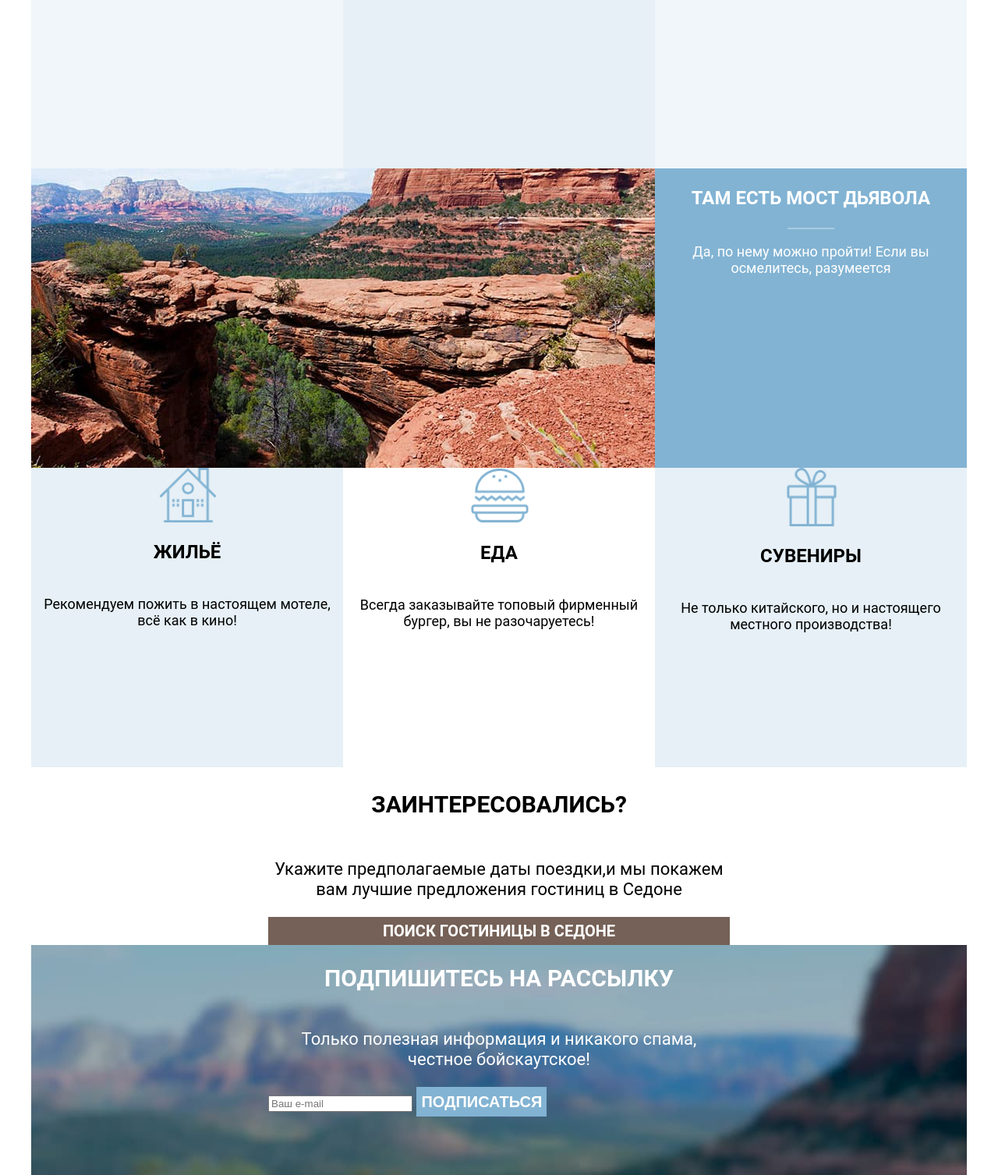
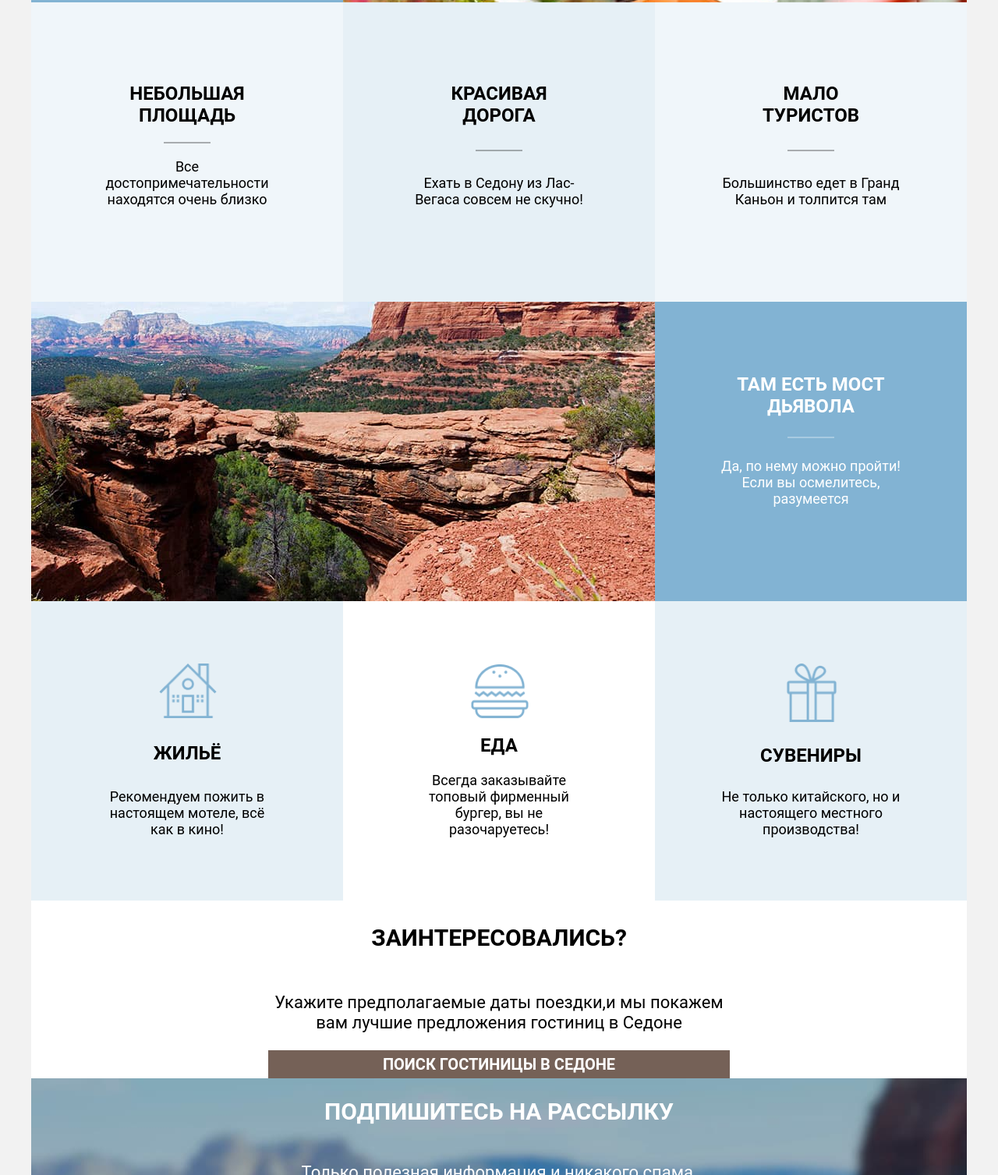
Before and after one commit to htmlacademy-htmlcss/1326617-sedona-35, a plain HTML site: page index.html in a window 1280 px wide. Shown: the part 1293-2800 px from the top of the page at 78% size. Drawn offline with Linux system fonts and the light colour scheme; a web font is replaced by a local one.

Commit message:
Вносит детальную разметку

```diff
--- a/index.html
+++ b/index.html
@@ -54,55 +54,71 @@
             <p class="advantages-about-description">Рассмотрим причины, по которым Седона круче, чем Гранд-Каньон!</p>
           </div>
           <ul class="advantages-list">
-            <li class="advantages-item block-dark-blue">
+            <li class="advantages-item">
+              <div class="advantages-card block-dark-blue">
                 <h3 class="advantages-title">Настоящий городок</h3>
                 <svg width="60" height="2" xmlns="http://www.w3.org/2000/svg">
                   <path fill="#fff" fill-opacity=".3" d="M0 0h60v2H0z"/>
                 </svg>
                 <p class="advantages-description">Седона — не аттракцион для туристов, там течёт своя жизнь</p>
+              </div>
             </li>
             <li class="advantages-image"></li>
               <img class="advantages-image" src="images/city.jpg" alt="Вид города Седона" width="800" hight="384">
             </li>
-            <li class="advantages-item block-light-blue">
-              <h3 class="advantages-title">Небольшая площадь</h3>
+            <li class="advantages-item">
+              <div class="advantages-card block-light-blue row-two">
+                <h3 class="advantages-title">Небольшая<br> площадь</h3>
                 <svg width="60" height="2" xmlns="http://www.w3.org/2000/svg"><path fill="#000" fill-opacity=".3" d="M0 0h60v2H0z"/></svg>
                 <p class="advantages-description">Все достопримечательности находятся очень близко</p>
+              </div>
             </li>
-            <li class="advantages-item block-middle-blue">
-              <h3 class="advantages-title">Красивая дорога</h3>
+            <li class="advantages-item">
+              <div class="advantages-card block-middle-blue row-two">
+                <h3 class="advantages-title">Красивая<br> дорога</h3>
                 <svg width="60" height="2" xmlns="http://www.w3.org/2000/svg"><path fill="#000" fill-opacity=".3" d="M0 0h60v2H0z"/></svg>
                 <p class="advantages-description">Ехать в Седону из Лас-Вегаса совсем не скучно!</p>
+              </div>
             </li>
-            <li class="advantages-item block-light-blue">
-              <h3 class="advantages-title">Мало туристов</h3>
+            <li class="advantages-item">
+              <div class="advantages-card block-light-blue row-two">
+                <h3 class="advantages-title">Мало<br> туристов</h3>
                 <svg width="60" height="2" xmlns="http://www.w3.org/2000/svg"><path fill="#000" fill-opacity=".3" d="M0 0h60v2H0z"/></svg>
                 <p class="advantages-description">Большинство едет в Гранд Каньон и толпится там</p>
+              </div>
             </li>
             <li class="advantages-image">
               <img class="advantages-image" src="images/canyon.jpg" alt="Вид на Мост дьявола" width="800" hight="384">
             </li>
-            <li class="advantages-item block-dark-blue">
+            <li class="advantages-item ">
+              <div class="advantages-card block-dark-blue">
                 <h3 class="advantages-title">Там есть мост дьявола</h3>
                 <svg width="60" height="2" xmlns="http://www.w3.org/2000/svg">
                   <path fill="#fff" fill-opacity=".3" d="M0 0h60v2H0z"/>
                 </svg>
                 <p class="advantages-description">Да, по нему можно пройти! Если вы осмелитесь, разумеется</p>
+              </div>
             </li>
-            <li class="advantages-item block-middle-blue">
+            <li class="advantages-item">
+              <div class="advantages-card block-middle-blue row-four">
                 <img class="advantages-img" src="images/advantage_home.png" width="75" hight="72">
                 <h3 class="advantages-title">Жильё</h3>
                 <p class="advantages-description">Рекомендуем пожить в настоящем мотеле, всё как в кино!</p>
+              </div>
             </li>
-            <li class="advantages-item block-white">
+            <li class="advantages-item">
+              <div class="advantages-card block-white row-four">
                 <img class="advantages-img" src="images/advantage_food.png" width="75" hight="72">
                 <h3 class="advantages-title">Еда</h3>
                 <p class="advantages-description">Всегда заказывайте топовый фирменный бургер, вы не разочаруетесь!</p>
+              </div>
             </li>
-            <li class="advantages-item block-middle-blue">
+            <li class="advantages-item">
+              <div class="advantages-card block-middle-blue row-four">
                 <img class="advantages-img" src="images/advantage_prize.png" width="75" hight="72">
                 <h3 class="advantages-title">Сувениры</h3>
                 <p class="advantages-description">Не только китайского, но и настоящего местного производства!</p>
+              </div>
             </li>
           </ul>
         </section>
--- a/styles/styles.css
+++ b/styles/styles.css
@@ -19,13 +19,15 @@ body {
   font-size: 22px;
   line-height: 26px;
   font-weight: 400;
-  background-color: #fff;
+  background-color: #F2F2F2;
   color: #000;
   display:flex;
   flex-direction: column;
   min-height: 100%;
   margin: 0;
+  min-width: 1200px;
 }
+
 .main-container{
   flex-grow: 1;
 }
@@ -36,42 +38,55 @@ body {
 html {
   height: 100%;
 }
-
-.navigation{
-  display: flex;
+.main-header{
   width: 1200px;
   margin: 0 auto;
 }
-.navigation-list{
-  margin: 0;
-  padding: 0;
+.navigation{
+  display: flex;
+  flex-direction: row;
+  justify-content: center;
+  align-content: space-between;
+  margin: 0 auto;
+  background-color: #fff;
+  padding: 0 70px;
 }
+
 .navigation-block-one{
   display: flex;
+  flex-direction: row;
+  justify-content: center;
   width: 507px;
 }
 .navigation-block-two{
   display: flex;
-  width: 268px;
+  flex-direction: row;
+  justify-content: center;
   margin-left: auto;
 }
+
 .navigation-item{
   font-size: 20px;
   line-height: 24px;
   list-style-type: none;
   text-decoration: none;
+  padding: 20px 16px;
 }
 .navigation-list{
   display: flex;
+  flex-direction: row;
+  justify-content: space-between;
   margin-left: 30px;
   width: 339px;
-  justify-content: space-between;
+  margin: 0;
+  padding: 0;
 }
 .navigation-link{
   text-decoration: none;
   font-weight: 700;
   text-decoration: none;
   color: #000;
+  padding: 22px 12px;
 }
 .navigation-button{
   font-family: inherit;
@@ -99,6 +114,12 @@ html {
 }
 .advantages{
   margin: 0 auto;
+
+}
+.advantages-about{
+  padding-top: 69px;
+  padding-bottom: 90px;
+  background-color: #fff;
 }
 .advantages-about-title{
   font-size: 30px;
@@ -112,14 +133,19 @@ html {
 }
 .advantages-item{
   list-style-type: none;
+}
+.advantages-card{
   width: 400px;
-  height: 384px;
+  min-height: 384px;
   padding-left: 85px;
   padding-right: 85px;
-  margin: 0;
+  border: 0;
   display: flex;
   flex-direction: column;
   align-items:center;
+  box-sizing: border-box;
+  justify-content: space-between;
+
 }
 .advantages-list{
   display: flex;
@@ -129,11 +155,9 @@ html {
   padding: 0;
 }
 
-.advantages-item{
-  width: 400px;
-  padding: 0;
-  margin: 0;
-}
+
+
+
 .advantages-image{
   padding: 0;
   margin: 0;
@@ -142,6 +166,16 @@ html {
 .block-dark-blue{
   background-color:  #82B3D3;
   color: #fff;
+  padding-top: 92px;
+  padding-bottom: 121px;
+}
+.row-two{
+  padding-top: 103px;
+  padding-bottom: 121px;
+}
+.row-four{
+  padding-top: 80px;
+  padding-bottom: 81px;
 }
 .block-middle-blue{
   background-color: #E6F0F6;
@@ -159,14 +193,17 @@ html {
   font-weight: 700;
   text-transform: uppercase;
   text-align: center;
+  margin: 0px;
 }
 .advantages-description{
   font-size: 18px;
   line-height: 21px;
   text-align: center;
+  margin: 0px;
 }
 .call-to-action{
   width: 1200px;
+  background-color: #fff;
 }
 .call-to-action-content{
   display: flex;
@@ -245,6 +282,7 @@ html {
   flex-direction: row;
   width: 1200px;
   margin: 0 auto;
+  background-color: #fff;
 }
 .footer-social-network-list{
   display: flex;
```
Lines whose indentation alone changed are shown as unchanged.
